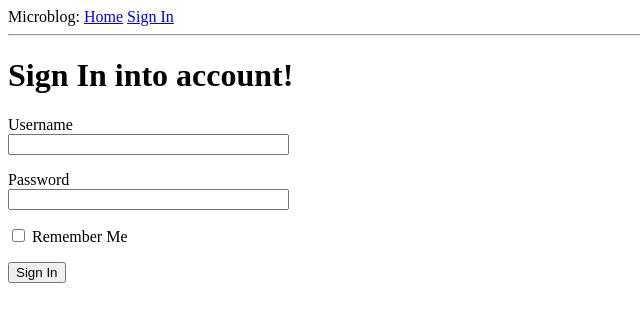
After one commit to yuriimchg/microblog, a Flask app: page /login in a window 1280 px wide. The commit adds this page. Shown: the top 322 px of the page, without its empty margins (0-640 px from the left). Run offline with Flask 2, Linux system fonts and the light colour scheme.

Commit message:
Added forms

```diff
--- a/app/__init__.py
+++ b/app/__init__.py
@@ -1,8 +1,9 @@
 from flask import Flask
+from config import Config
 
 # Create an instanсe of a flask application
 app = Flask(__name__)
-
+app.config.from_object(Config)
 # Import routes in the bottom of an app is OK, because
 # importing routes in the top causes exceptions
 from app import routes
--- /dev/null
+++ b/app/forms.py
@@ -0,0 +1,15 @@
+# FlaskForm is responsible for simple performing of forms
+from flask_wtf import FlaskForm
+# wtforms contains form templates
+from wtforms import StringField, PasswordField, BooleanField, SubmitField
+# validators prevent from submitting empty forms
+from wtforms.validators import DataRequired
+
+class LoginForm(FlaskForm):
+    # User and password fields are required
+    username = StringField('Username', validators = [DataRequired()])
+    password = PasswordField('Password', validators = [DataRequired()])
+    # Remember me check
+    remember_me = BooleanField('Remember Me')
+    # Submit button
+    submit = SubmitField('Sign In')
--- a/app/routes.py
+++ b/app/routes.py
@@ -1,5 +1,11 @@
+# Rendering the webpage
+from flask import render_template
 from app import app
-from flask import render_template
+from app.forms import LoginForm
+# flash is to show messages to the user
+# redirect is to redirect user from login page
+# url_for is to create internal links painless
+from flask import flash, redirect, url_for
 
 @app.route('/')
 @app.route('/index')
@@ -25,3 +31,19 @@ def index():
                             title='Home',
                             user=user,
                             posts=posts)
+
+
+@app.route('/login', methods=['GET', 'POST'])
+def login():
+    # Initialize login form
+    form = LoginForm()
+    #
+    if form.validate_on_submit():
+        # Case of successful logging in
+        flash(f'Login requested for user {form.username.data}, Remember me: {form.remember_me.data}')
+        return redirect(url_for('/index'))
+
+    # Case of wrong login / password
+    return render_template('login.html',
+                            title='Sign In',
+                            form=form)
--- a/app/templates/base.html
+++ b/app/templates/base.html
@@ -12,6 +12,22 @@
   {% endif %}
 </head>
 <body>
+  <div>
+    Microblog:
+    <a href="{{ url_for('/index') }}"> Home</a>
+    <a href="{{ url_for('/login') }}"> Sign In</a>
+  </div>
+  <!--  Markup below is for displaying login messages --->
+  <hr>
+  {% with messages = get_flashed_messages() %}
+  {% if messages %}
+    <ul>
+        {% for message in messages %}
+          <li> {{ message }}</li>
+        {% endfor %}
+      </li>
+  {% endif %}
+  {% endwith %}
   <!-- This block would be replaced with local extends -->
   {% block content %}{% endblock %}
 </body>
--- a/app/templates/index.html
+++ b/app/templates/index.html
@@ -1,5 +1,6 @@
 {% extends "base.html" %}
 {% block content %}
+
   <h1> Hello, {{user.username}}! Go away from here! </h1>
   <h2> We're not glad to see you here!</h2>
 
--- /dev/null
+++ b/app/templates/login.html
@@ -0,0 +1,38 @@
+{% extends 'base.html' %}
+
+{% block content %}
+  <h1>
+    Sign In into account!
+  </h1>
+  <form action="" method="post" novalidate>
+    <!-- Creates hidden field containing token to prevent
+    the form being under CSRF  -->
+    {{ form.hidden_tag() }}
+    <!-- Go through login and password   -->
+    <p>
+      {{ form.username.label }}
+      {% for error in form.username.errors %}
+        <span style="color: red;"> [{{ error }}.]</span>
+      {% endfor %}
+
+      <br>
+      {{ form.username(size=32) }}
+    </p>
+    <p>
+      {{ form.password.label }}
+      {% for error in form.password.errors %}
+        <span style="color: red;"> [{ error }]</span>
+      {% endfor %}
+
+      <br>
+      {{ form.password(size=32) }}
+    </p>
+    <p>
+      {{ form.remember_me() }}
+      {{ form.remember_me.label }}
+    </p>
+    <p>
+      {{ form.submit() }}
+    </p>
+  </form>
+{% endblock %}
--- /dev/null
+++ b/config.py
@@ -0,0 +1,4 @@
+import os
+# config params are just class variables
+class Config:
+    SECRET_KEY = os.environ.get('SECRET_KEY') or 'guess_me_sucker'
```
